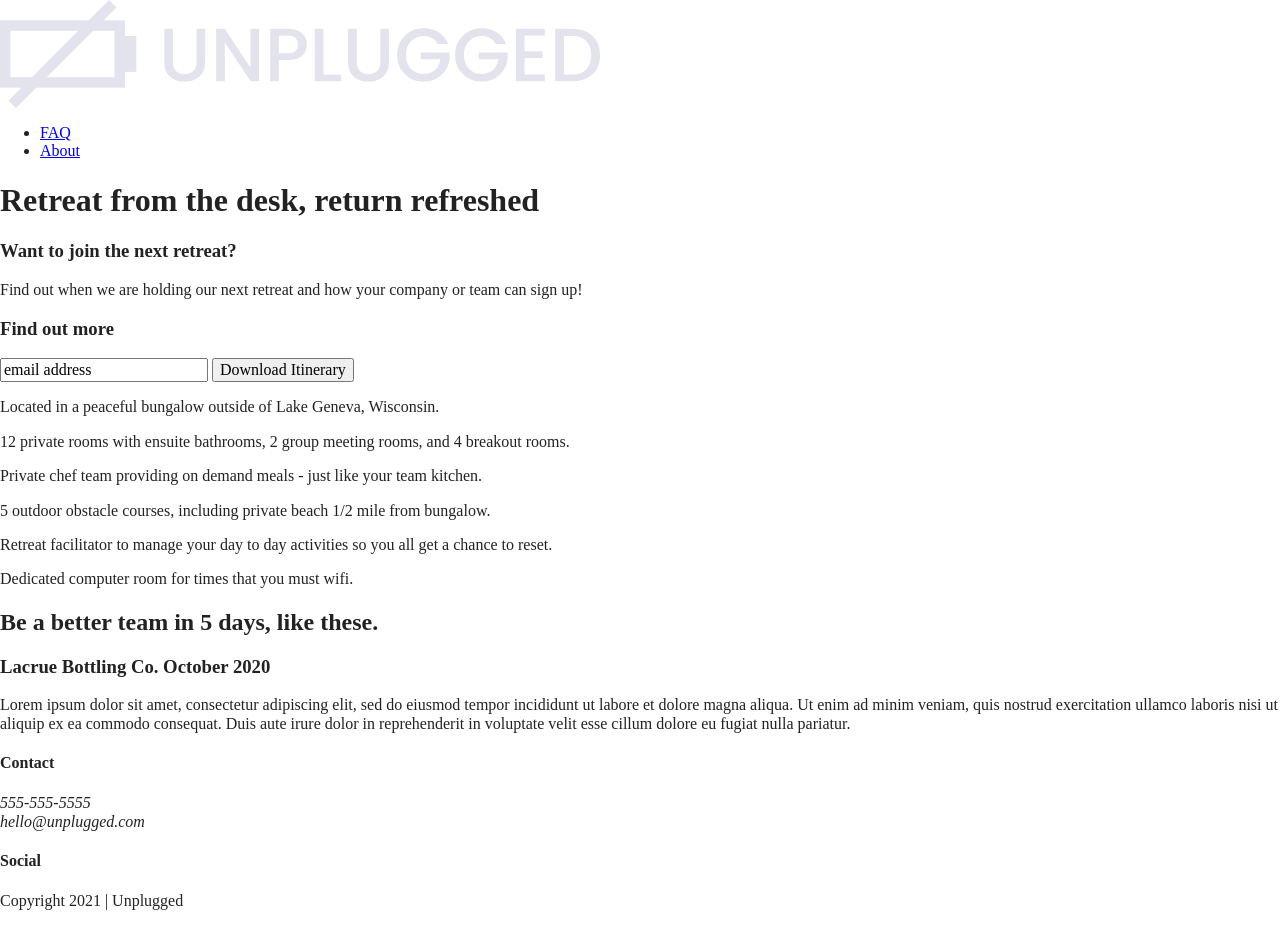
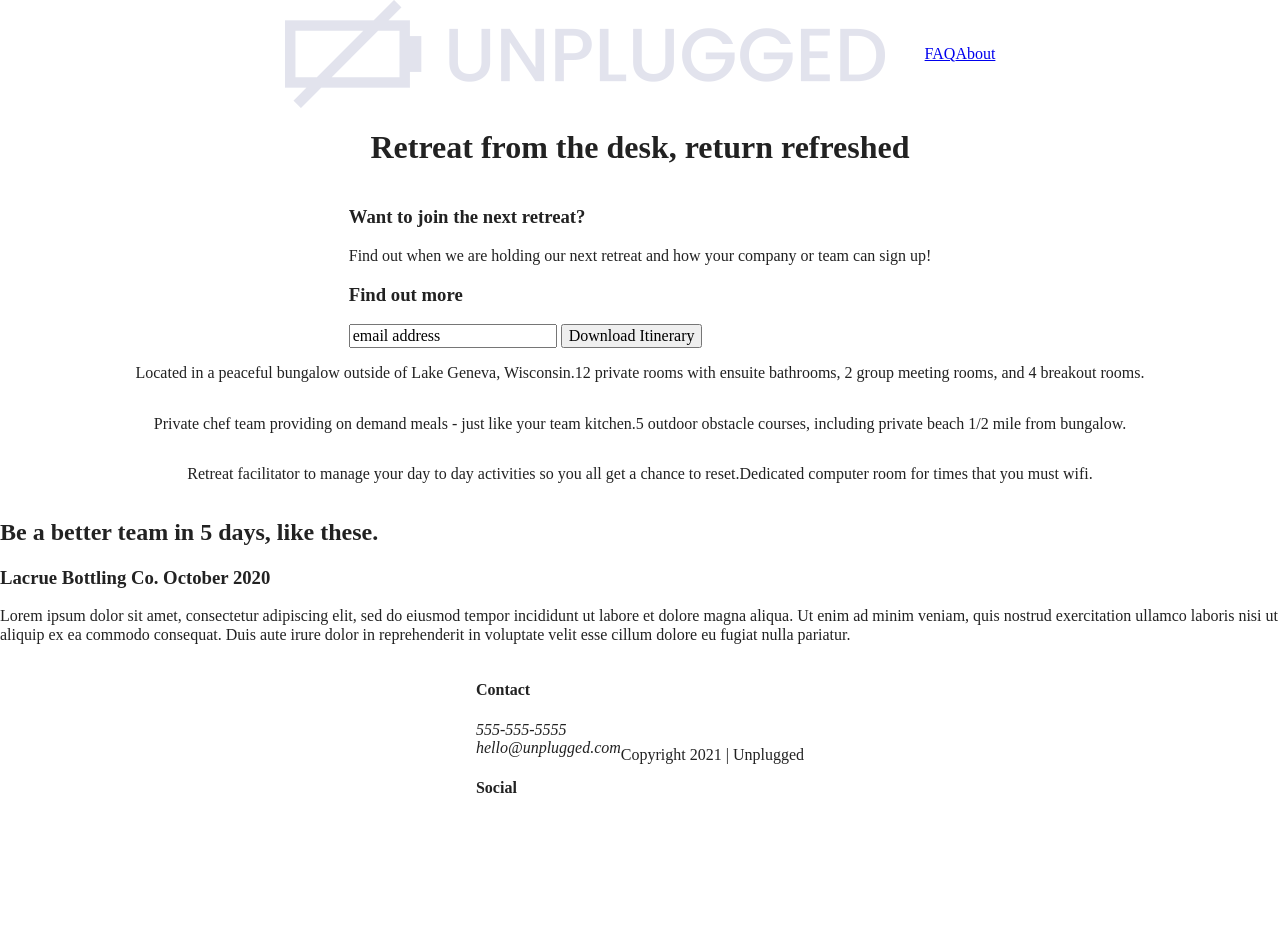
Before and after one commit to Abigail-Carey/unplugged-retreat, a website built with Parcel: page index.html in a window 1280 px wide. After the commit the page ends 851 px from the top, so only its background shows below. Built offline with nearby package versions, Linux system fonts and the light colour scheme; files whose address does not match are found by name.

Commit message:
Added flexbox styles to css

```diff
--- a/css/main.css
+++ b/css/main.css
@@ -86,7 +86,122 @@ textarea {
 /* ==========================================================================
    Author's custom styles
    ========================================================================== */
+/* -------------- Base Header - Footer Styles ---------------*/
+header,
+footer {
+  display: flex;
+  justify-content: center;
+  align-items: center;
+  flex-flow: row wrap;
+}
 
+header .content-wrapper {
+  display: flex;
+  justify-content: center;
+  align-items: center;
+  width: 100%;
+  flex-flow: row wrap;
+}
+
+header nav {
+  display: flex;
+  justify-content:space-around;
+  align-items: center;
+  flex-flow: row wrap;
+}
+
+header nav ul {
+  display: flex;
+  list-style: none;
+  justify-content: space-around;
+  align-items: center;
+}
+
+footer .social-icons {
+  display: flex;
+  justify-content: space-around;
+  align-items: center;
+}
+
+footer .social-icons p {
+  display: flex;
+  justify-content: center;
+  align-items: center;
+}
+
+/***** Mobile Styles - Homepage *****/
+.hero-area {
+  display: flex;
+  justify-content: center;
+  flex-flow: row wrap;
+
+}
+
+/***** Aside *****/
+
+aside {
+  display: flex;
+  justify-content: center;
+  align-items: center;
+  flex-flow: row wrap;
+}
+
+/***** Features *****/
+
+.features {
+  display: flex;
+  justify-content: center;
+  flex-flow: row wrap;
+}
+
+.features .features-items{
+  display: flex;
+  justify-content: center;
+  align-items: center;
+  flex-flow: row wrap;
+}
+
+/***** Reviews *****/
+
+.reviews {
+  display: flex;
+  justify-content: center;
+  flex-flow: row wrap;
+}
+
+/* ==========================================================================
+   About Page
+   ========================================================================== */
+
+.mission {
+  display: flex;
+  justify-content: center;
+  align-items: center;
+  flex-flow: row wrap;
+}
+
+.contact-section {
+  display: flex;
+  justify-content: center;
+  align-items: center;
+  flex-flow: row wrap;
+}
+
+/* ==========================================================================
+   FAQ Page
+   ========================================================================== */
+   .faq {
+     display: flex;
+     justify-content: center;
+     align-items: center;
+     flex-flow: row wrap;
+   }
+   .faq .content-wrapper {
+     display: flex;
+     justify-content: center;
+     align-items: center;
+     flex-flow: row wrap;
+   }
 /* ==========================================================================
    Helper classes
    ========================================================================== */
```
